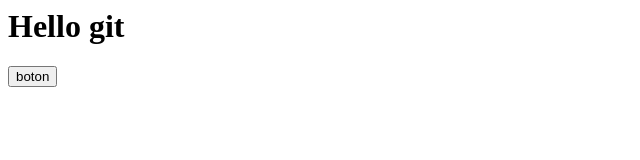
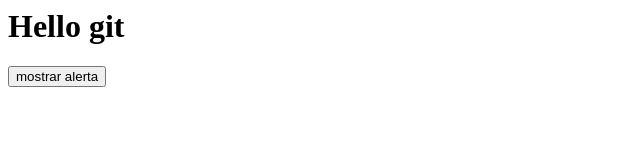
Before and after one commit to elkrlos10/hello_git, a plain HTML site: page index.html in a window 1280 px wide. Shown: the whole page, without its empty margins (0-640 px from the left). Drawn offline with Linux system fonts and the light colour scheme.

Commit message:
cambiamos el texto del boton

```diff
--- a/index.html
+++ b/index.html
@@ -4,5 +4,5 @@
 
 <body>
   <h1>Hello git</h1>
-  <input type="button" name="name" value="boton" onclick="alert('hola')">
+  <input type="button" name="name" value="mostrar alerta" onclick="alert('hola')">
 </body>
```
